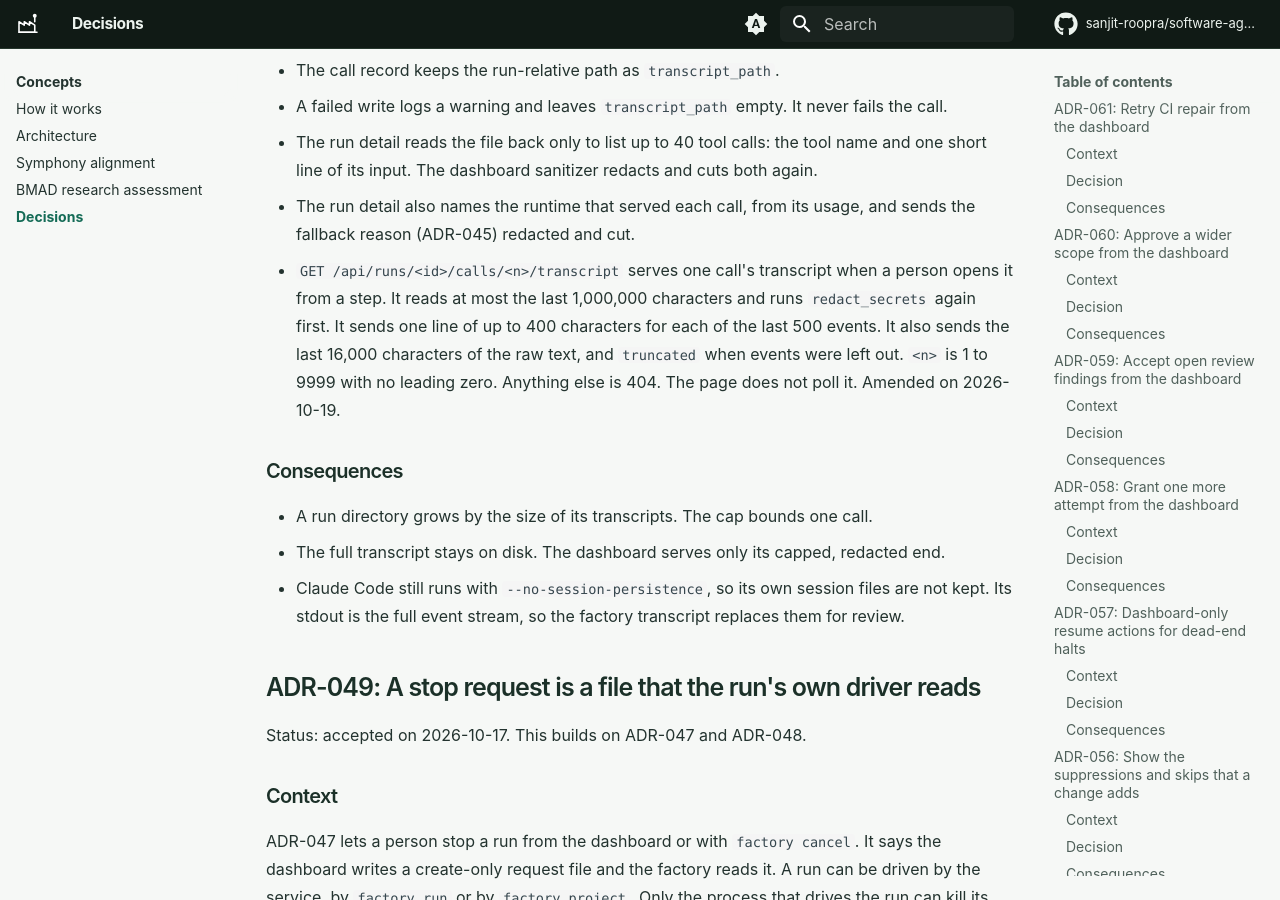
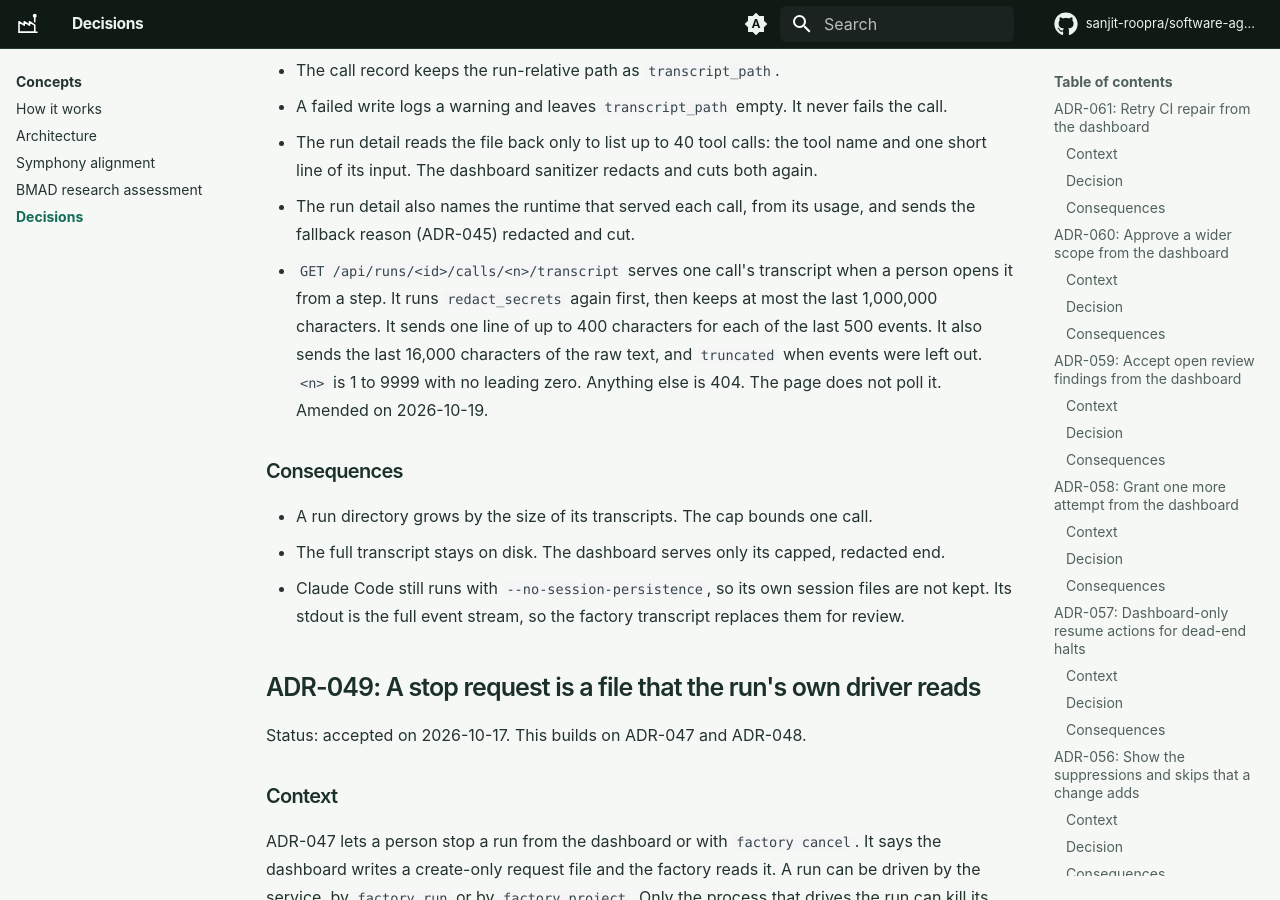
Before and after one commit to sanjit-roopra/software-agent-factory, an MkDocs documentation site: the page built from docs/decisions.md, in a window 1280 px wide and 900 px high, scrolled down 13643 px. Built offline with MkDocs 1.6.1 and Material for MkDocs 9.7.7, drawn with Linux system fonts in a browser that asks for light colours; comment, search, counter and statistics services are not loaded.

Commit message:
fix(dashboard): fit the call transcript on a narrow screen
The transcript box sat inside the Steps table, which is wider than a phone
screen, so at 390px each line ran off the side and only showed after
scrolling the table. The box now sticks to the left of the table and is no
wider than the screen, so its lines wrap where a person can read them.

The event text helper is split in two to keep its cognitive complexity under
the Sonar limit. The ADR and the module docstring now say that the route keeps
the last 1,000,000 characters after redaction; it does not read less from disk.

Co-Authored-By: Claude Opus 5.5 <noreply@anthropic.com>
Claude-Session: https://claude.ai/code/session_01EUVp53bytZfg6p8Zgnw7xW

```diff
--- a/docs/decisions.md
+++ b/docs/decisions.md
@@ -507,9 +507,9 @@ to see what a call did.
 - The run detail also names the runtime that served each call, from its usage, and
   sends the fallback reason (ADR-045) redacted and cut.
 - `GET /api/runs/<id>/calls/<n>/transcript` serves one call's transcript when a person
-  opens it from a step. It reads at most the last 1,000,000 characters and runs
-  `redact_secrets` again first. It sends one line of up to 400 characters for each of the
-  last 500 events. It also sends the last 16,000 characters of the raw text, and
+  opens it from a step. It runs `redact_secrets` again first, then keeps at most the last
+  1,000,000 characters. It sends one line of up to 400 characters for each of the last
+  500 events. It also sends the last 16,000 characters of the raw text, and
   `truncated` when events were left out. `<n>` is 1 to 9999 with no leading zero.
   Anything else is 404.
   The page does not poll it. Amended on 2026-10-19.
--- a/src/software_agent_factory/dashboard/static/style.css
+++ b/src/software_agent_factory/dashboard/static/style.css
@@ -251,7 +251,8 @@ a { color: var(--accent); }
 .call-toggle::before { content: "\25B8"; content: "\25B8" / ""; margin-right: 0.4rem; }
 .call-toggle[aria-expanded="true"]::before { content: "\25BE"; content: "\25BE" / ""; }
 .call-fields { margin: 0; padding: 0.25rem 0.6rem 0.5rem 1.4rem; }
-.call-transcript { padding: 0 0.6rem 0.6rem 1.4rem; }
+/* Sticky and no wider than the screen, so a narrow screen reads it without scrolling the table. */
+.call-transcript { position: sticky; left: 0; box-sizing: border-box; max-width: calc(100vw - 4.5rem); padding: 0 0.6rem 0.6rem 1.4rem; }
 .call-transcript pre { max-height: 24rem; overflow: auto; font-family: var(--font-mono); font-size: var(--fs-sm); white-space: pre-wrap; overflow-wrap: anywhere; margin: 0.5rem 0 0; }
 .transcript-raw summary { cursor: pointer; margin-top: 0.5rem; color: var(--text-muted); }
 .call-rejected > :first-child { box-shadow: inset 4px 0 0 var(--error); }
```
Also changed, not shown: docs/architecture.md (+2 -2 lines), 2 other files.
